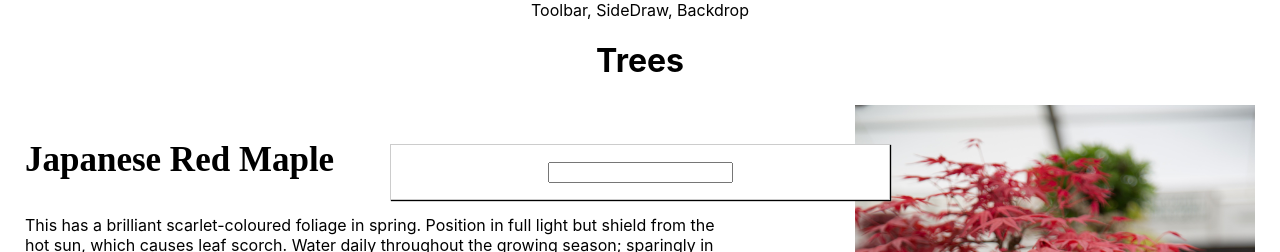
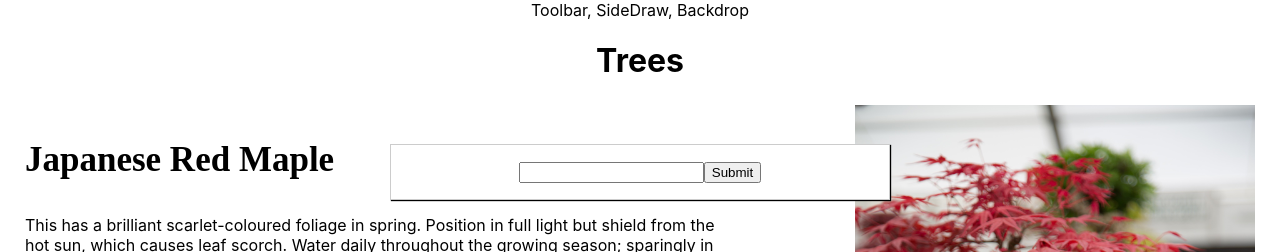
Before and after one commit to nataliegroeneboom/bonsai-app, a React (Create React App) app: page / in a window 1280 px wide. Shown: the top 252 px of the page. Built offline with nearby package versions, Linux system fonts and the light colour scheme; a web font is replaced by a local one.

Commit message:
add two way binding to form and ability to send data to parent component

```diff
--- a/package.json
+++ b/package.json
@@ -3,6 +3,7 @@
   "version": "0.1.0",
   "private": true,
   "dependencies": {
+    "axios": "^0.19.0",
     "react": "^16.9.0",
     "react-dom": "^16.9.0",
     "react-scripts": "3.1.1"
--- a/src/containers/Species/Species.js
+++ b/src/containers/Species/Species.js
@@ -5,6 +5,7 @@ import TreeForm from '../TreeForm/TreeForm';
 
 class Species extends Component {
     state = {
+        input: '',
         trees: [
             {id: 1,
             name: 'Japanese Red Maple',
@@ -40,11 +41,16 @@ class Species extends Component {
             }
         ]
     }
+
+    inputHandler = (childData) => {
+        this.setState({input: childData})
+    }
     render(){
         return (
             <div>
-                <Modal><TreeForm /></Modal>
+                <Modal><TreeForm parentCallback = {this.inputHandler}/></Modal>
                 <h1>Trees</h1>
+                <h2>{this.state.input}</h2>
                 {this.state.trees.map(tree=>{
                     return <Tree key={tree.id} name={tree.name} description={tree.description} pruning={tree.pruning} image={tree.image}/>
                 })}
--- a/src/containers/TreeForm/TreeForm.js
+++ b/src/containers/TreeForm/TreeForm.js
@@ -2,6 +2,7 @@ import React, {Component} from 'react';
 
 class TreeForm extends Component {
     state = {
+        input: '',
         trees: [
             {id: 0,
             name: '',
@@ -17,13 +18,22 @@ class TreeForm extends Component {
 
     changeHandler = event => {
         this.setState({
-
+            input: event.target.value
         })
     }
+    sendData = (event) => {
+        event.preventDefault();
+        this.props.parentCallback(this.state.input);
+        this.setState({
+            input: ''
+        });
+    }
+
     render(){
         return (
             <form>
-                <input type="text" value='' onChange={this.changeHandler} />
+                <input type="text" value={this.state.input} onChange={this.changeHandler} />
+                <button onClick={this.sendData}>Submit</button>
             </form>
         )
     }
```
Also changed, not shown: src/axios-content.js (added, +7 -0 lines), 1 other file (tests, documents, lock files or other folders).
